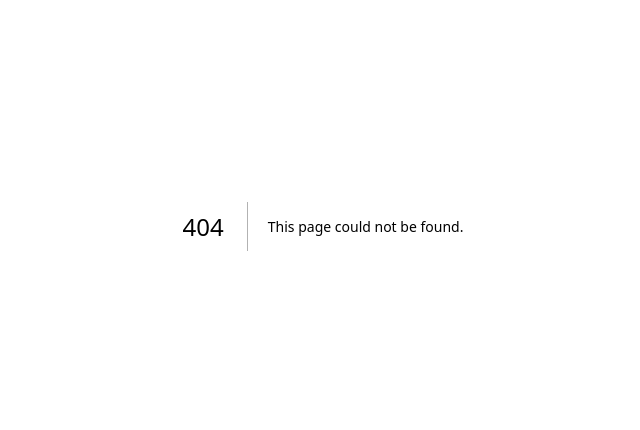
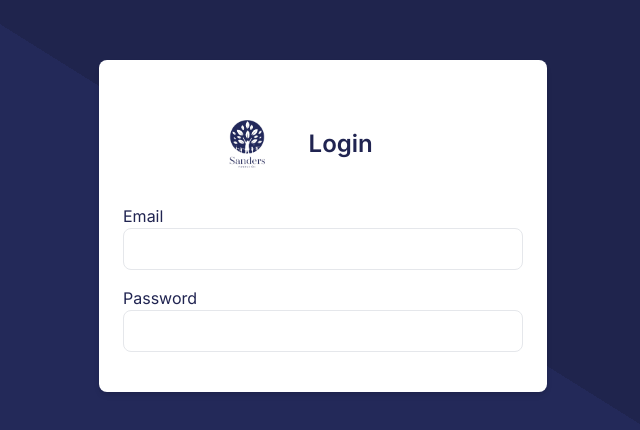
Before and after one commit to omaration21/sandersapp, a Next.js app in the folder frontend/: page /signup in a window 1280 px wide. Before the commit this address had no page. Shown: the part 174-604 px from the top of the page, without its empty margins (317-957 px from the left). Built offline with nearby package versions, Linux system fonts and the light colour scheme.

Commit message:
added signup page

```diff
--- a/frontend/src/app/page.tsx
+++ b/frontend/src/app/page.tsx
@@ -8,6 +8,10 @@ export default function HomePage() {
 
   const handleLoginClick = () => {
     router.push('/login'); // Redirige a la página de login
+  };
+
+  const handleRegisterClick = () => {
+    router.push('/signup'); //Redirige a la página de signup
   };
 
   return (
@@ -26,6 +30,13 @@ export default function HomePage() {
               className="bg-blue-500 hover:bg-blue-600 text-white px-4 py-2 rounded"
             >
               Login
+            </button>
+            {/* Botón SignUp */}
+            <button
+              onClick={handleRegisterClick}
+              className="bg-blue-500 hover:bg-blue-600 text-white px-4 py-2 rounded"
+            >
+              Registrate
             </button>
           </nav>
         </div>
--- /dev/null
+++ b/frontend/src/app/signup/page.tsx
@@ -0,0 +1,74 @@
+"use client";
+
+import React, { useState, useContext } from 'react';
+import { AuthContext } from '../context/AuthContext';
+import { useRouter } from 'next/navigation';
+
+const LoginPage = () => {
+  const [email, setEmail] = useState('');
+  const [password, setPassword] = useState('');
+  const [error, setError] = useState<string | null>(null); // Para manejar errores
+  const authContext = useContext(AuthContext);
+  const router = useRouter();
+
+  const handleSubmit = async (e: React.FormEvent) => {
+    e.preventDefault();
+
+    if (authContext) {
+      try {
+        // Esperar la llamada de login
+        await authContext.login(email, password);
+      } catch (error) {
+        setError('Error en la autenticación. Inténtalo de nuevo.');
+        console.error('Error en la autenticación en front de page:', error);
+      }
+    }
+  };
+
+  return (
+    <div className="flex items-center justify-center min-h-screen bg-no-repeat bg-cover bg-center">
+       <div
+  style={{
+    background: 'linear-gradient(to top right, #232959 50%, #1F244D 50%)',
+  }}
+  className="absolute top-0 left-0 w-full h-full"
+></div>
+      <div className="relative z-10 items-center justify-center w-full max-w-md bg-[rgba(255,255,255)] rounded-lg shadow-md p-6">
+        <div className="flex items-center justify-center ">
+          <img src="/images/logoAzul.png" alt="Logo Fundación Sanders" className="h-12 w-13" />
+          <h2 className="text-2xl font-semibold text-center text-[#202451] m-11 ">Login</h2>
+        </div>
+
+
+        <form onSubmit={handleSubmit}>
+          {error && <p className="text-red-500 mb-4">{error}</p>} {/* Mostrar el error si existe */}
+          <div className="mb-4">
+            <label htmlFor="email" className="block text-[#202451]">Email</label>
+            <input
+              id="email"
+              type="email"
+              className="w-full px-4 py-2 border rounded-lg text-[#202451]"
+              value={email}
+              onChange={(e) => setEmail(e.target.value)}
+              required
+            />
+          </div>
+          <div className="mb-4 relative">
+            <label htmlFor="password" className="block text-[#202451]">Password</label>
+            <input
+              id="password"
+              type="password"
+              className="w-full px-4 py-2 border rounded-lg text-gray-900"
+              value={password}
+              onChange={(e) => setPassword(e.target.value)}
+              required
+            />
+          </div>
+        </form>
+
+      </div>
+    </div>
+  );
+};
+
+export default LoginPage;
```
Also changed, not shown: 1 other file (tests, documents, lock files or other folders).
